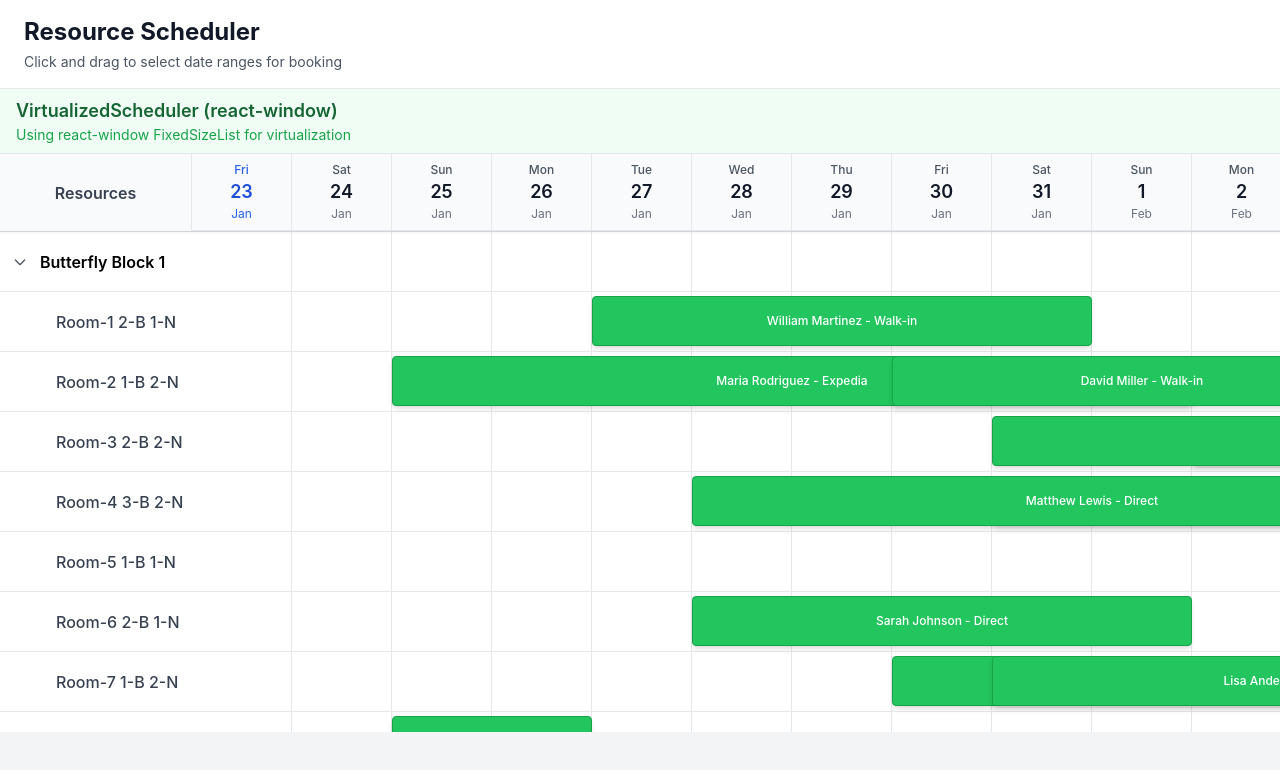
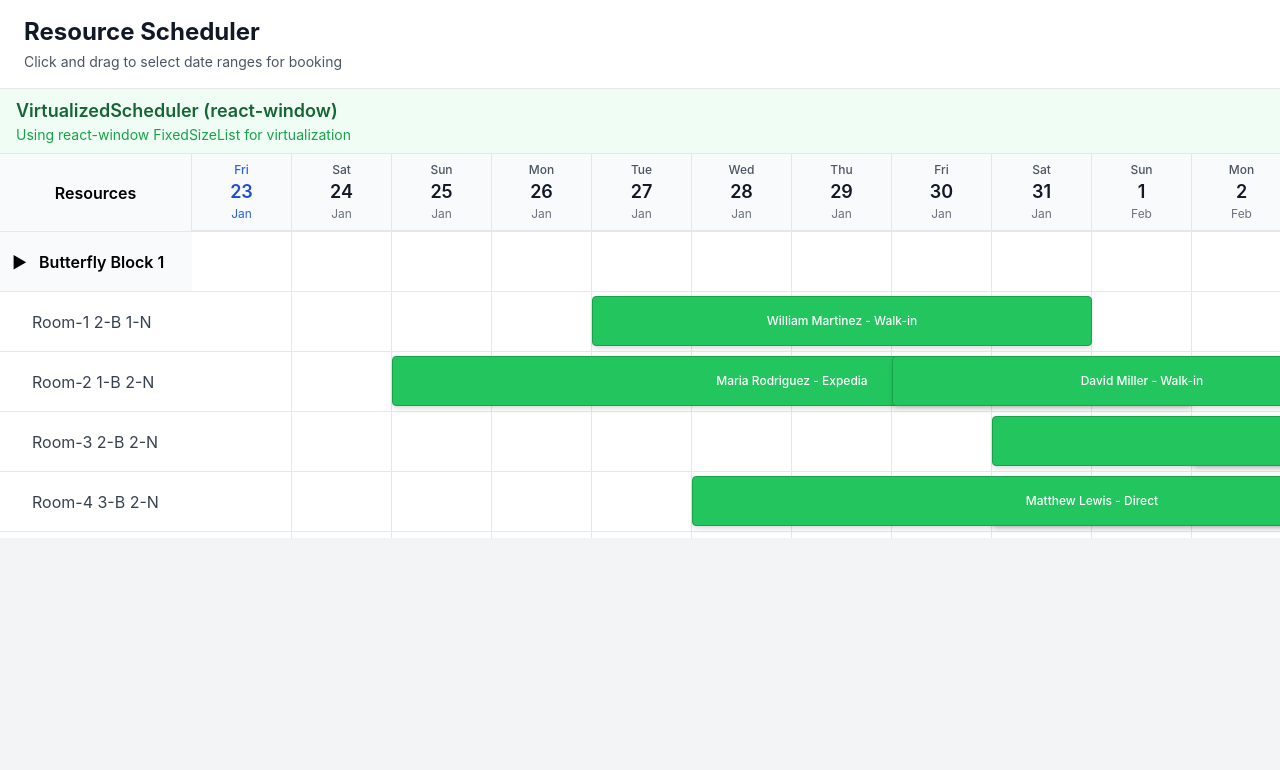
Before and after one commit to rohitkumar121212/daypilot-alternative, a React (Vite) app: page / in a window 1280 px wide. Shown: the top 770 px of the page. Built offline with nearby package versions, Linux system fonts and the light colour scheme.

Commit message:
replaced two fixedSizeList

```diff
--- a/src/components/VirtualizedScheduler.jsx
+++ b/src/components/VirtualizedScheduler.jsx
@@ -5,9 +5,6 @@ import ResourceRow from './ResourceRow'
 import BookingModal from './BookingModal'
 import { generateDateRange, getDateIndex } from '../utils/dateUtils'
 
-/**
- * VirtualizedScheduler - Using react-window for battle-tested virtualization
- */
 const VirtualizedScheduler = ({
   resources = [],
   bookings = [],
@@ -19,49 +16,49 @@ const VirtualizedScheduler = ({
 }) => {
   const dates = useMemo(() => generateDateRange(daysToShow), [daysToShow])
 
-  // Selection state
+  /* =========================
+     Selection state
+  ========================= */
   const [selection, setSelection] = useState(null)
   const [isSelecting, setIsSelecting] = useState(false)
   const [modalOpen, setModalOpen] = useState(false)
 
-  // Track mouse state
   const mouseDownRef = useRef(false)
   const startDateRef = useRef(null)
   const startResourceIdRef = useRef(null)
 
-  // Refs for scroll synchronization
+  /* =========================
+     Horizontal scroll sync
+  ========================= */
   const headerScrollRef = useRef(null)
   const timelineScrollRef = useRef(null)
-  const resourceListRef = useRef(null)
-  const timelineListRef = useRef(null)
-  const isScrollingRef = useRef(false)
+  const isSyncingRef = useRef(false)
 
-  // Normalize hierarchical resources into flat visibleRows array
+  /* =========================
+     Flatten resources
+  ========================= */
   const visibleRows = useMemo(() => {
     return resources.flatMap(parent => {
       const parentRow = {
         ...parent,
-        type: 'parent',
-        isParent: true
+        type: 'parent'
       }
 
-      if (!parent.expanded) {
-        return [parentRow]
-      }
+      if (!parent.expanded) return [parentRow]
 
-      const childRows = (parent.children || []).map(child => ({
+      const children = (parent.children || []).map(child => ({
         ...child,
         parentId: parent.id,
-        parentName: parent.name,
-        type: 'child',
-        isParent: false
+        type: 'child'
       }))
 
-      return [parentRow, ...childRows]
+      return [parentRow, ...children]
     })
   }, [resources])
 
-  // Handle mousedown on a date cell
+  /* =========================
+     Cell interactions
+  ========================= */
   const handleCellMouseDown = useCallback((date, resourceId, e) => {
     e.preventDefault()
     mouseDownRef.current = true
@@ -76,50 +73,44 @@ const VirtualizedScheduler = ({
     })
   }, [])
 
-  // Handle mouseenter on a date cell
-  const handleCellMouseEnter = useCallback((date, resourceId, e) => {
+  const handleCellMouseEnter = useCallback((date, resourceId) => {
     if (!mouseDownRef.current || !isSelecting) return
     if (resourceId !== startResourceIdRef.current) return
 
-    setSelection(prev => {
-      if (!prev) return null
-      return {
-        ...prev,
-        endDate: date
-      }
-    })
+    setSelection(prev =>
+      prev ? { ...prev, endDate: date } : null
+    )
   }, [isSelecting])
 
-  // Handle mouseup
+  /* =========================
+     Mouse up handling
+  ========================= */
   useEffect(() => {
-    const handleMouseUp = (e) => {
-      if (mouseDownRef.current && isSelecting && selection) {
+    const onMouseUp = () => {
+      if (!mouseDownRef.current || !selection) return
+
       mouseDownRef.current = false
       setIsSelecting(false)
 
-        const startIndex = getDateIndex(selection.startDate, dates)
-        const endIndex = getDateIndex(selection.endDate, dates)
-
-        const finalStartDate = startIndex <= endIndex ? selection.startDate : selection.endDate
-        const finalEndDate = startIndex <= endIndex ? selection.endDate : selection.startDate
+      const startIdx = getDateIndex(selection.startDate, dates)
+      const endIdx = getDateIndex(selection.endDate, dates)
 
       setSelection({
         ...selection,
-          startDate: finalStartDate,
-          endDate: finalEndDate
+        startDate: startIdx <= endIdx ? selection.startDate : selection.endDate,
+        endDate: startIdx <= endIdx ? selection.endDate : selection.startDate
       })
 
-        setTimeout(() => {
-          setModalOpen(true)
-        }, 100)
-      }
+      setTimeout(() => setModalOpen(true), 80)
     }
 
-    window.addEventListener('mouseup', handleMouseUp)
-    return () => window.removeEventListener('mouseup', handleMouseUp)
-  }, [isSelecting, selection, dates])
+    window.addEventListener('mouseup', onMouseUp)
+    return () => window.removeEventListener('mouseup', onMouseUp)
+  }, [selection, dates])
 
-  // Handle modal close
+  /* =========================
+     Booking modal
+  ========================= */
   const handleModalClose = useCallback(() => {
     setModalOpen(false)
     setSelection(null)
@@ -127,120 +118,85 @@ const VirtualizedScheduler = ({
     setIsSelecting(false)
   }, [])
 
-  // Handle booking confirmation
-  const handleBookingConfirm = useCallback((bookingData) => {
-    if (onBookingCreate) {
-      onBookingCreate(bookingData)
-    }
+  const handleBookingConfirm = useCallback(
+    (data) => {
+      onBookingCreate?.(data)
       handleModalClose()
-  }, [onBookingCreate, handleModalClose])
+    },
+    [onBookingCreate, handleModalClose]
+  )
 
-  // Handle parent expand/collapse toggle
-  const handleToggleExpand = useCallback((parentId) => {
-    const updatedResources = resources.map(parent => {
-      if (parent.id === parentId) {
-        return { ...parent, expanded: !parent.expanded }
-      }
-      return parent
+  /* =========================
+     Expand / collapse
+  ========================= */
+  const handleToggleExpand = useCallback(
+    (parentId) => {
+      onResourcesChange?.(
+        resources.map(r =>
+          r.id === parentId ? { ...r, expanded: !r.expanded } : r
+        )
+      )
+    },
+    [resources, onResourcesChange]
+  )
+
+  /* =========================
+     Horizontal scroll sync
+  ========================= */
+  const syncScroll = (source, target) => {
+    if (isSyncingRef.current) return
+    isSyncingRef.current = true
+    target.scrollLeft = source.scrollLeft
+    requestAnimationFrame(() => {
+      isSyncingRef.current = false
     })
-
-    if (onResourcesChange) {
-      onResourcesChange(updatedResources)
-    }
-  }, [resources, onResourcesChange])
-
-  // Get selected resource
-  const selectedResource = useMemo(() => {
-    if (!selection) return null
-
-    const visibleRow = visibleRows.find(r => r.id === selection.resourceId)
-    if (visibleRow) return visibleRow
-
-    for (const parent of resources) {
-      if (parent.id === selection.resourceId) return parent
-      const child = (parent.children || []).find(c => c.id === selection.resourceId)
-      if (child) return child
   }
 
-    return null
-  }, [selection, visibleRows, resources])
-
-  // Container height for consistent sizing
   const containerHeight = 500
-
-  // Sync horizontal scrolling
-  const handleHeaderScroll = useCallback((e) => {
-    if (isScrollingRef.current) return
-    isScrollingRef.current = true
-    if (timelineScrollRef.current) {
-      timelineScrollRef.current.scrollLeft = e.target.scrollLeft
-    }
-    requestAnimationFrame(() => {
-      isScrollingRef.current = false
-    })
-  }, [])
-
-  const handleTimelineScroll = useCallback((e) => {
-    if (isScrollingRef.current) return
-    isScrollingRef.current = true
-    if (headerScrollRef.current) {
-      headerScrollRef.current.scrollLeft = e.target.scrollLeft
-    }
-    requestAnimationFrame(() => {
-      isScrollingRef.current = false
-    })
-  }, [])
-
-  // Sync vertical scrolling - only resource list controls vertical scroll
-  const handleResourceScroll = useCallback(({ scrollTop }) => {
-    if (timelineListRef.current) {
-      timelineListRef.current.scrollTo(scrollTop)
-    }
-  }, [])
 
   return (
     <div className="w-full h-full flex flex-col bg-white select-none">
-      {/* Header Row */}
-      <div className="flex border-b border-gray-300 bg-gray-50 sticky top-0 z-30 shadow-sm">
-        <div className="w-48 min-w-48 border-r border-gray-200 bg-gray-50 sticky left-0 z-40 flex items-center justify-center font-semibold text-gray-700">
+      {/* ================= HEADER ================= */}
+      <div className="flex border-b bg-gray-50 sticky top-0 z-30">
+        <div className="w-48 min-w-48 border-r flex items-center justify-center font-semibold">
           Resources
         </div>
 
         <div
           ref={headerScrollRef}
-          className="flex overflow-x-auto overflow-y-hidden hide-scrollbar"
-          onScroll={handleHeaderScroll}
+          className="flex overflow-x-auto hide-scrollbar"
+          onScroll={e => syncScroll(e.target, timelineScrollRef.current)}
         >
           <div className="flex">
             {dates.map(date => (
-              <DateHeader
-                key={date}
-                date={date}
-                cellWidth={cellWidth}
-              />
+              <DateHeader key={date} date={date} cellWidth={cellWidth} />
             ))}
           </div>
         </div>
       </div>
 
-      {/* Virtual Body Container */}
-      <div className="flex-1 flex" style={{ height: containerHeight }}>
-        {/* Resource Column */}
-        <div className="w-48 min-w-48 border-r border-gray-200 bg-white">
+      {/* ================= BODY ================= */}
+      <div className="flex-1 relative" style={{ height: containerHeight }}>
+        <div
+          ref={timelineScrollRef}
+          className="absolute inset-0 overflow-x-auto hide-scrollbar"
+          onScroll={e => syncScroll(e.target, headerScrollRef.current)}
+        >
+          <div style={{ width: dates.length * cellWidth }}>
             <FixedSizeList
-            ref={resourceListRef}
               height={containerHeight}
               itemCount={visibleRows.length}
               itemSize={rowHeight}
-            width={192}
-            onScroll={handleResourceScroll}
+              width="100%"
             >
               {({ index, style }) => {
                 const row = visibleRows[index]
+
                 return (
+                  <div style={style} className="flex border-b">
+                    {/* Resource column */}
                     <div
-                  style={style}
-                  className={`border-b border-gray-200 bg-white flex items-center px-2 font-medium hover:bg-gray-50 ${
+                      className={`w-48 min-w-48 flex items-center px-2 ${
                         row.type === 'parent'
                           ? 'font-semibold bg-gray-50'
                           : 'pl-8 text-gray-700'
@@ -248,52 +204,17 @@ const VirtualizedScheduler = ({
                     >
                       {row.type === 'parent' && (
                         <button
-                      onClick={(e) => {
-                        e.stopPropagation()
-                        handleToggleExpand(row.id)
-                      }}
-                      className="mr-2 p-1 hover:bg-gray-200 rounded flex-shrink-0"
+                          onClick={() => handleToggleExpand(row.id)}
+                          className="mr-2 p-1 hover:bg-gray-200 rounded"
                         >
-                      <svg
-                        className={`w-4 h-4 text-gray-600 transform transition-transform ${
-                          row.expanded ? 'rotate-90' : ''
-                        }`}
-                        fill="none"
-                        stroke="currentColor"
-                        viewBox="0 0 24 24"
-                      >
-                        <path strokeLinecap="round" strokeLinejoin="round" strokeWidth={2} d="M9 5l7 7-7 7" />
-                      </svg>
+                          ▶
                         </button>
                       )}
-                  {row.type === 'child' && <span className="w-6 flex-shrink-0" />}
-                  <span className="flex-1 truncate">{row.name}</span>
-                </div>
-              )
-            }}
-          </FixedSizeList>
+                      <span className="truncate">{row.name}</span>
                     </div>
 
                     {/* Timeline */}
-        <div className="flex-1 relative">
-          <div
-            ref={timelineScrollRef}
-            className="absolute inset-0 overflow-x-auto hide-scrollbar"
-            onScroll={handleTimelineScroll}
-          >
-            <div style={{ width: dates.length * cellWidth, height: containerHeight }}>
-              <FixedSizeList
-                ref={timelineListRef}
-                height={containerHeight}
-                itemCount={visibleRows.length}
-                itemSize={rowHeight}
-                width={dates.length * cellWidth}
-                style={{ overflow: 'hidden' }}
-              >
-                {({ index, style }) => {
-                  const row = visibleRows[index]
-                  return (
-                    <div style={style}>
+                    <div className="flex-1">
                       <ResourceRow
                         resource={row}
                         dates={dates}
@@ -304,19 +225,19 @@ const VirtualizedScheduler = ({
                         cellWidth={cellWidth}
                       />
                     </div>
+                  </div>
                 )
               }}
             </FixedSizeList>
           </div>
         </div>
       </div>
-      </div>
 
-      {/* Booking Modal */}
+      {/* ================= MODAL ================= */}
       <BookingModal
         isOpen={modalOpen}
         selection={selection}
-        resource={selectedResource}
+        resource={visibleRows.find(r => r.id === selection?.resourceId)}
         onClose={handleModalClose}
         onConfirm={handleBookingConfirm}
       />
@@ -325,3 +246,349 @@ const VirtualizedScheduler = ({
 }
 
 export default VirtualizedScheduler
+
+
+
+// import React, { useState, useCallback, useMemo, useRef, useEffect } from 'react'
+// import { FixedSizeList } from 'react-window'
+// import DateHeader from './DateHeader'
+// import ResourceRow from './ResourceRow'
+// import BookingModal from './BookingModal'
+// import { generateDateRange, getDateIndex } from '../utils/dateUtils'
+
+// /**
+//  * VirtualizedScheduler - Using react-window for battle-tested virtualization
+//  */
+// const VirtualizedScheduler = ({
+//   resources = [],
+//   bookings = [],
+//   onBookingCreate,
+//   onResourcesChange,
+//   daysToShow = 30,
+//   cellWidth = 100,
+//   rowHeight = 60
+// }) => {
+//   const dates = useMemo(() => generateDateRange(daysToShow), [daysToShow])
+
+//   // Selection state
+//   const [selection, setSelection] = useState(null)
+//   const [isSelecting, setIsSelecting] = useState(false)
+//   const [modalOpen, setModalOpen] = useState(false)
+
+//   // Track mouse state
+//   const mouseDownRef = useRef(false)
+//   const startDateRef = useRef(null)
+//   const startResourceIdRef = useRef(null)
+
+//   // Refs for scroll synchronization
+//   const headerScrollRef = useRef(null)
+//   const timelineScrollRef = useRef(null)
+//   const resourceListRef = useRef(null)
+//   const timelineListRef = useRef(null)
+//   const isScrollingRef = useRef(false)
+
+//   // Normalize hierarchical resources into flat visibleRows array
+//   const visibleRows = useMemo(() => {
+//     return resources.flatMap(parent => {
+//       const parentRow = {
+//         ...parent,
+//         type: 'parent',
+//         isParent: true
+//       }
+
+//       if (!parent.expanded) {
+//         return [parentRow]
+//       }
+
+//       const childRows = (parent.children || []).map(child => ({
+//         ...child,
+//         parentId: parent.id,
+//         parentName: parent.name,
+//         type: 'child',
+//         isParent: false
+//       }))
+
+//       return [parentRow, ...childRows]
+//     })
+//   }, [resources])
+
+//   // Handle mousedown on a date cell
+//   const handleCellMouseDown = useCallback((date, resourceId, e) => {
+//     e.preventDefault()
+//     mouseDownRef.current = true
+//     startDateRef.current = date
+//     startResourceIdRef.current = resourceId
+
+//     setIsSelecting(true)
+//     setSelection({
+//       resourceId,
+//       startDate: date,
+//       endDate: date
+//     })
+//   }, [])
+
+//   // Handle mouseenter on a date cell
+//   const handleCellMouseEnter = useCallback((date, resourceId, e) => {
+//     if (!mouseDownRef.current || !isSelecting) return
+//     if (resourceId !== startResourceIdRef.current) return
+
+//     setSelection(prev => {
+//       if (!prev) return null
+//       return {
+//         ...prev,
+//         endDate: date
+//       }
+//     })
+//   }, [isSelecting])
+
+//   // Handle mouseup
+//   useEffect(() => {
+//     const handleMouseUp = (e) => {
+//       if (mouseDownRef.current && isSelecting && selection) {
+//         mouseDownRef.current = false
+//         setIsSelecting(false)
+
+//         const startIndex = getDateIndex(selection.startDate, dates)
+//         const endIndex = getDateIndex(selection.endDate, dates)
+
+//         const finalStartDate = startIndex <= endIndex ? selection.startDate : selection.endDate
+//         const finalEndDate = startIndex <= endIndex ? selection.endDate : selection.startDate
+
+//         setSelection({
+//           ...selection,
+//           startDate: finalStartDate,
+//           endDate: finalEndDate
+//         })
+
+//         setTimeout(() => {
+//           setModalOpen(true)
+//         }, 100)
+//       }
+//     }
+
+//     window.addEventListener('mouseup', handleMouseUp)
+//     return () => window.removeEventListener('mouseup', handleMouseUp)
+//   }, [isSelecting, selection, dates])
+
+//   // Handle modal close
+//   const handleModalClose = useCallback(() => {
+//     setModalOpen(false)
+//     setSelection(null)
+//     mouseDownRef.current = false
+//     setIsSelecting(false)
+//   }, [])
+
+//   // Handle booking confirmation
+//   const handleBookingConfirm = useCallback((bookingData) => {
+//     if (onBookingCreate) {
+//       onBookingCreate(bookingData)
+//     }
+//     handleModalClose()
+//   }, [onBookingCreate, handleModalClose])
+
+//   // Handle parent expand/collapse toggle
+//   const handleToggleExpand = useCallback((parentId) => {
+//     const updatedResources = resources.map(parent => {
+//       if (parent.id === parentId) {
+//         return { ...parent, expanded: !parent.expanded }
+//       }
+//       return parent
+//     })
+
+//     if (onResourcesChange) {
+//       onResourcesChange(updatedResources)
+//     }
+//   }, [resources, onResourcesChange])
+
+//   // Get selected resource
+//   const selectedResource = useMemo(() => {
+//     if (!selection) return null
+
+//     const visibleRow = visibleRows.find(r => r.id === selection.resourceId)
+//     if (visibleRow) return visibleRow
+
+//     for (const parent of resources) {
+//       if (parent.id === selection.resourceId) return parent
+//       const child = (parent.children || []).find(c => c.id === selection.resourceId)
+//       if (child) return child
+//     }
+
+//     return null
+//   }, [selection, visibleRows, resources])
+
+//   // Container height for consistent sizing
+//   const containerHeight = 500
+
+//   // Sync horizontal scrolling
+//   const handleHeaderScroll = useCallback((e) => {
+//     if (isScrollingRef.current) return
+//     isScrollingRef.current = true
+//     if (timelineScrollRef.current) {
+//       timelineScrollRef.current.scrollLeft = e.target.scrollLeft
+//     }
+//     requestAnimationFrame(() => {
+//       isScrollingRef.current = false
+//     })
+//   }, [])
+
+//   const handleTimelineScroll = useCallback((e) => {
+//     if (isScrollingRef.current) return
+//     isScrollingRef.current = true
+//     if (headerScrollRef.current) {
+//       headerScrollRef.current.scrollLeft = e.target.scrollLeft
+//     }
+//     requestAnimationFrame(() => {
+//       isScrollingRef.current = false
+//     })
+//   }, [])
+
+//   // Sync vertical scrolling between the two lists
+//   const handleResourceScroll = useCallback(({ scrollTop }) => {
+//     if (isScrollingRef.current) return
+//     isScrollingRef.current = true
+//     if (timelineListRef.current) {
+//       timelineListRef.current.scrollTo(scrollTop)
+//     }
+//     setTimeout(() => {
+//       isScrollingRef.current = false
+//     }, 0)
+//   }, [])
+
+//   const handleTimelineListScroll = useCallback(({ scrollTop }) => {
+//     if (isScrollingRef.current) return
+//     isScrollingRef.current = true
+//     if (resourceListRef.current) {
+//       resourceListRef.current.scrollTo(scrollTop)
+//     }
+//     setTimeout(() => {
+//       isScrollingRef.current = false
+//     }, 0)
+//   }, [])
+
+//   return (
+//     <div className="w-full h-full flex flex-col bg-white select-none">
+//       {/* Header Row */}
+//       <div className="flex border-b border-gray-300 bg-gray-50 sticky top-0 z-30 shadow-sm">
+//         <div className="w-48 min-w-48 border-r border-gray-200 bg-gray-50 sticky left-0 z-40 flex items-center justify-center font-semibold text-gray-700">
+//           Resources
+//         </div>
+
+//         <div
+//           ref={headerScrollRef}
+//           className="flex overflow-x-auto overflow-y-hidden hide-scrollbar"
+//           onScroll={handleHeaderScroll}
+//         >
+//           <div className="flex">
+//             {dates.map(date => (
+//               <DateHeader
+//                 key={date}
+//                 date={date}
+//                 cellWidth={cellWidth}
+//               />
+//             ))}
+//           </div>
+//         </div>
+//       </div>
+
+//       {/* Virtual Body Container */}
+//       <div className="flex-1 flex" style={{ height: containerHeight }}>
+//         {/* Resource Column */}
+//         <div className="w-48 min-w-48 border-r border-gray-200 bg-white">
+//           <FixedSizeList
+//             ref={resourceListRef}
+//             height={containerHeight}
+//             itemCount={visibleRows.length}
+//             itemSize={rowHeight}
+//             width={192}
+//             onScroll={handleResourceScroll}
+//           >
+//             {({ index, style }) => {
+//               const row = visibleRows[index]
+//               return (
+//                 <div
+//                   style={style}
+//                   className={`border-b border-gray-200 bg-white flex items-center px-2 font-medium hover:bg-gray-50 ${
+//                     row.type === 'parent'
+//                       ? 'font-semibold bg-gray-50'
+//                       : 'pl-8 text-gray-700'
+//                   }`}
+//                 >
+//                   {row.type === 'parent' && (
+//                     <button
+//                       onClick={(e) => {
+//                         e.stopPropagation()
+//                         handleToggleExpand(row.id)
+//                       }}
+//                       className="mr-2 p-1 hover:bg-gray-200 rounded flex-shrink-0"
+//                     >
+//                       <svg
+//                         className={`w-4 h-4 text-gray-600 transform transition-transform ${
+//                           row.expanded ? 'rotate-90' : ''
+//                         }`}
+//                         fill="none"
+//                         stroke="currentColor"
+//                         viewBox="0 0 24 24"
+//                       >
+//                         <path strokeLinecap="round" strokeLinejoin="round" strokeWidth={2} d="M9 5l7 7-7 7" />
+//                       </svg>
+//                     </button>
+//                   )}
+//                   {row.type === 'child' && <span className="w-6 flex-shrink-0" />}
+//                   <span className="flex-1 truncate">{row.name}</span>
+//                 </div>
+//               )
+//             }}
+//           </FixedSizeList>
+//         </div>
+
+//         {/* Timeline */}
+//         <div className="flex-1 relative">
+//           <div
+//             ref={timelineScrollRef}
+//             className="absolute inset-0 overflow-x-auto hide-scrollbar"
+//             onScroll={handleTimelineScroll}
+//           >
+//             <div style={{ width: dates.length * cellWidth, height: containerHeight }}>
+//               <FixedSizeList
+//                 ref={timelineListRef}
+//                 height={containerHeight}
+//                 itemCount={visibleRows.length}
+//                 itemSize={rowHeight}
+//                 width={dates.length * cellWidth}
+//                 onScroll={handleTimelineListScroll}
+//               >
+//                 {({ index, style }) => {
+//                   const row = visibleRows[index]
+//                   return (
+//                     <div style={style}>
+//                       <ResourceRow
+//                         resource={row}
+//                         dates={dates}
+//                         bookings={bookings}
+//                         selection={selection}
+//                         onCellMouseDown={handleCellMouseDown}
+//                         onCellMouseEnter={handleCellMouseEnter}
+//                         cellWidth={cellWidth}
+//                       />
+//                     </div>
+//                   )
+//                 }}
+//               </FixedSizeList>
+//             </div>
+//           </div>
+//         </div>
+//       </div>
+
+//       {/* Booking Modal */}
+//       <BookingModal
+//         isOpen={modalOpen}
+//         selection={selection}
+//         resource={selectedResource}
+//         onClose={handleModalClose}
+//         onConfirm={handleBookingConfirm}
+//       />
+//     </div>
+//   )
+// }
+
+// export default VirtualizedScheduler
```
Lines whose indentation alone changed are shown as unchanged.
